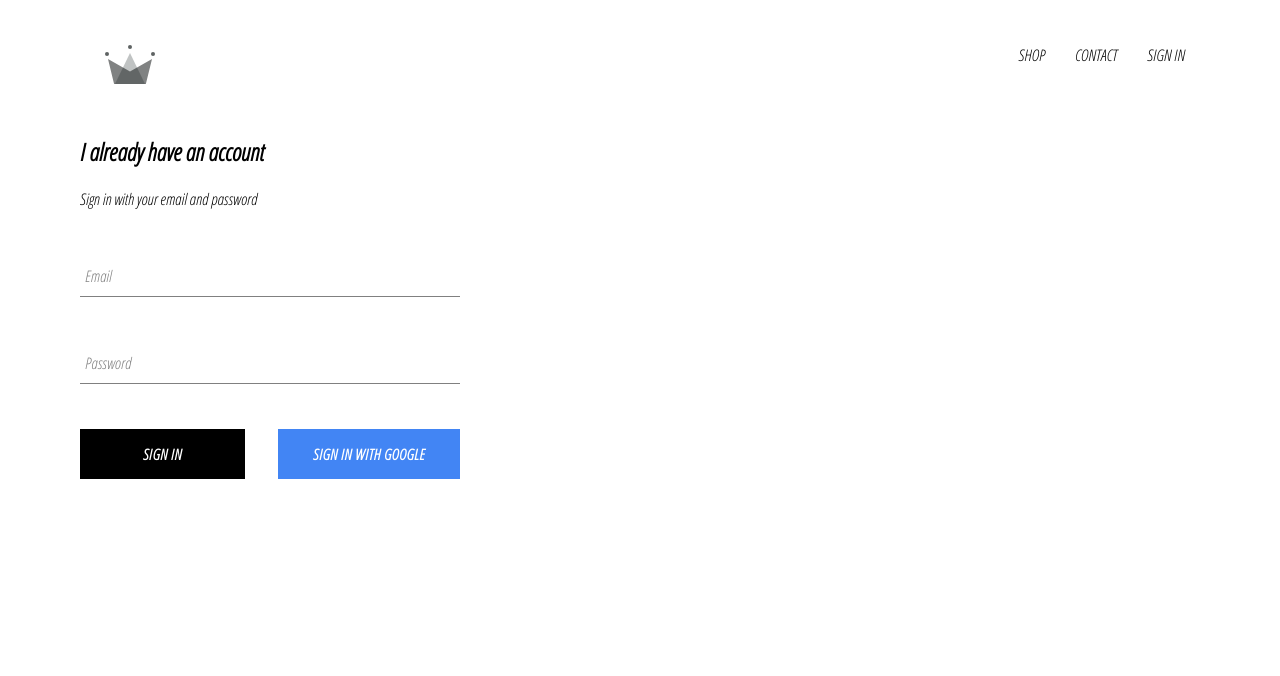
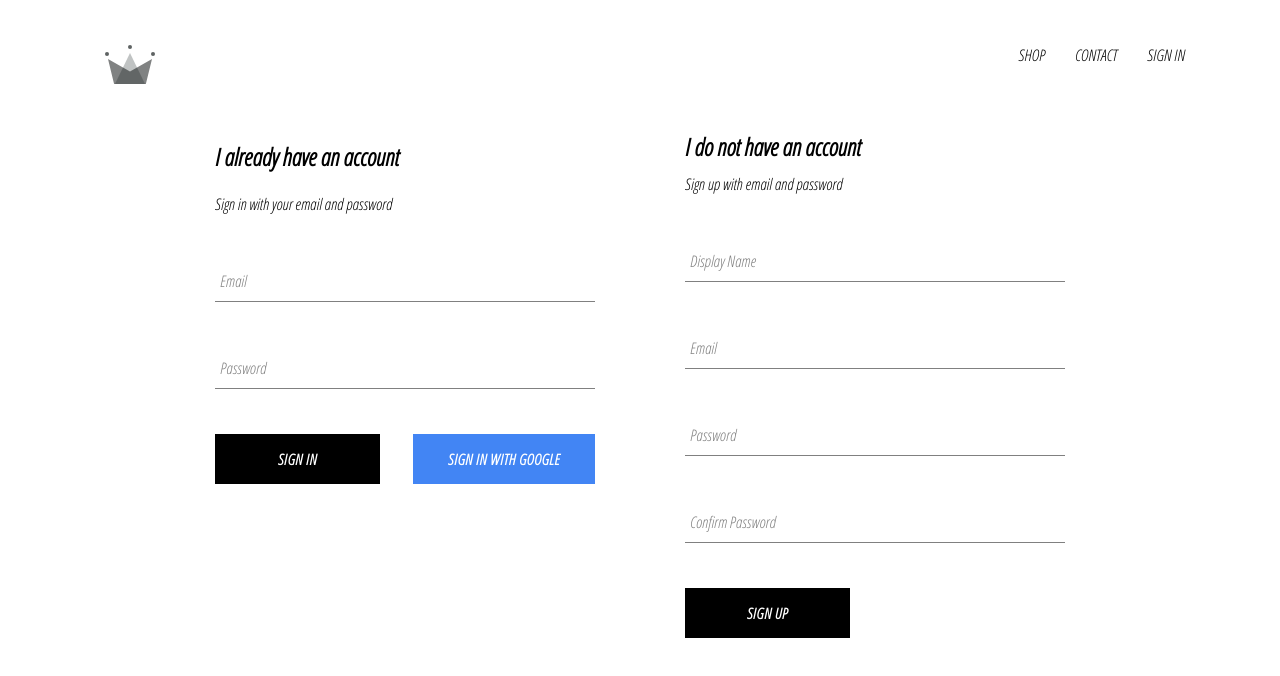
Before and after one commit to Hussein-Salloum-GH/hs-crwn-clothing, a React (Create React App) app: page /signin in a window 1280 px wide. Shown: the top 676 px of the page. Built offline with nearby package versions, Linux system fonts and the light colour scheme; no server answers.

Commit message:
implemented firebase utils included ability to store authenticated user in firestore database

```diff
--- a/src/App.js
+++ b/src/App.js
@@ -7,7 +7,7 @@
 import Header from "./components/header/header.component";
 import SignInAndSignUpPage from "./components/sign-in-and-sign-up/sign-in-and-sign-up.component";
 
-import { auth } from "./firebase/firebase.utils";
+import { auth, createUserProfileDocument } from "./firebase/firebase.utils";
 class App extends React.Component {
   state = {
     currentUser: null,
@@ -16,10 +16,29 @@
   unsubscribeFromAuth = null;
 
   componentDidMount() {
-    this.unsubscribeFromAuth = auth.onAuthStateChanged((user) => {
-      this.setState({ currentUser: user });
-      console.log(user);
+    this.unsubscribeFromAuth = auth.onAuthStateChanged(async (userAuth) => {
+      // createUserProfileDocument(user, null);
+
+      // this.setState({ currentUser: user });
+      // console.log(user);
+
+      if (userAuth) {
+        const userRef = await createUserProfileDocument(userAuth, null);
+        userRef.onSnapshot((snapshot) => {
+          // console.log(snapshot);
+          this.setState({
+            currentUser: {
+              id: snapshot.id,
+              ...snapshot.data(),
+            },
+          });
+        });
+      } else {
+        this.setState({ currentUser: null });
+      }
     });
+
+    console.log(this.state.currentUser);
   }
 
   componentWillUnmount() {
@@ -27,6 +46,7 @@
   }
 
   render() {
+    console.log("this.state is : ", this.state);
     return (
       <div>
         <Header currentUser={this.state.currentUser} />
--- a/src/components/sign-in-and-sign-up/sign-in-and-sign-up.component.jsx
+++ b/src/components/sign-in-and-sign-up/sign-in-and-sign-up.component.jsx
@@ -1,11 +1,13 @@
 import React from "react";
 import SignIn from "../sign-in/sign-in.component";
+import SignUp from "../sign-up/sign-up.componment";
 
 import "./sign-in-and-sign-up.styles.scss";
 
 const SignInAndSignUpPage = () => (
   <div className="sign-in-and-sign-up">
     <SignIn />
+    <SignUp />
   </div>
 );
 
--- a/src/components/sign-in-and-sign-up/sign-in-and-sign-up.styles.scss
+++ b/src/components/sign-in-and-sign-up/sign-in-and-sign-up.styles.scss
@@ -0,0 +1,6 @@
+.sign-in-and-sign-up {
+  width: 850px;
+  display: flex;
+  justify-content: space-between;
+  margin: 30px auto;
+}
--- a/src/components/sign-in/sign-in.component.jsx
+++ b/src/components/sign-in/sign-in.component.jsx
@@ -37,7 +37,7 @@
   };
 
   render() {
-    console.log(this.state);
+    //console.log(this.state);
 
     return (
       <div className="sign-in">
--- /dev/null
+++ b/src/components/sign-up/sign-up.componment.jsx
@@ -0,0 +1,102 @@
+import React from "react";
+
+import FormInput from "../form-input/form-input.component";
+import CustomButton from "../custom-button/custom-button.component";
+
+import { auth, createUserProfileDocument } from "../../firebase/firebase.utils";
+
+import "./sign-up.styles.scss";
+
+class SignUp extends React.Component {
+  state = {
+    displayName: "",
+    email: "",
+    password: "",
+    confirmPassword: "",
+  };
+
+  handleSubmit = async (event) => {
+    event.preventDefault();
+
+    const { displayName, email, password, confirmPassword } = this.state;
+    if (password != confirmPassword) {
+      alert("passwords must be same");
+      return;
+    }
+
+    try {
+      const { user } = await auth.createUserWithEmailAndPassword(
+        email,
+        password
+      );
+
+      await createUserProfileDocument(user, { displayName });
+
+      this.setState({
+        displayName: "",
+        email: "",
+        password: "",
+        confirmPassword: "",
+      });
+    } catch (error) {
+      console.log(error);
+    }
+  };
+
+  handleChange = (event) => {
+    const { name, value } = event.target;
+
+    this.setState({
+      [name]: value,
+    });
+  };
+
+  render() {
+    const { displayName, email, password, confirmPassword } = this.state;
+    return (
+      <div className="sign-up">
+        <h2 className="title">I do not have an account</h2>
+        <span>Sign up with email and password</span>
+        <form className="sign-up-form" onSubmit={this.handleSubmit}>
+          <FormInput
+            type="text"
+            name="displayName"
+            value={displayName}
+            label="Display Name"
+            handleChange={this.handleChange}
+            required
+          />
+          <FormInput
+            type="email"
+            name="email"
+            value={email}
+            label="Email"
+            handleChange={this.handleChange}
+            required
+          />
+          <FormInput
+            type="password"
+            name="password"
+            value={password}
+            label="Password"
+            handleChange={this.handleChange}
+            required
+          />
+          <FormInput
+            type="password"
+            name="confirmPassword"
+            value={confirmPassword}
+            label="Confirm Password"
+            handleChange={this.handleChange}
+            required
+          />
+          <CustomButton type="submit" isGoogleButton={false}>
+            Sign Up
+          </CustomButton>
+        </form>
+      </div>
+    );
+  }
+}
+
+export default SignUp;
--- /dev/null
+++ b/src/components/sign-up/sign-up.styles.scss
@@ -0,0 +1,9 @@
+.sign-up {
+  display: flex;
+  flex-direction: column;
+  width: 380px;
+
+  .title {
+    margin: 10px 0;
+  }
+}
--- a/src/firebase/firebase.utils.js
+++ b/src/firebase/firebase.utils.js
@@ -17,6 +17,31 @@
 export const auth = firebase.auth();
 export const firestore = firebase.firestore();
 
+export const createUserProfileDocument = async (userAuth, additionalData) => {
+  if (!userAuth) return;
+
+  // console.log(firestore.doc("users/asdfasdasfad"));
+
+  const userRef = firestore.doc(`users/${userAuth.uid}`);
+  const userSnapshot = await userRef.get();
+
+  //console.log(userRef, "userRef");
+  //console.log(userSnapshot, "userSnapshot");
+
+  if (!userSnapshot.exists) {
+    const { displayName, email, uid } = userAuth;
+    const createdAt = new Date();
+
+    try {
+      await userRef.set({ displayName, email, createdAt, ...additionalData });
+    } catch (error) {
+      console.log(`error create user ${error}`);
+    }
+  }
+
+  return userRef;
+};
+
 const provider = new firebase.auth.GoogleAuthProvider();
 provider.setCustomParameters({ propmt: "Select_Account" });
 export const signInWithGoogle = () => auth.signInWithPopup(provider);
```
